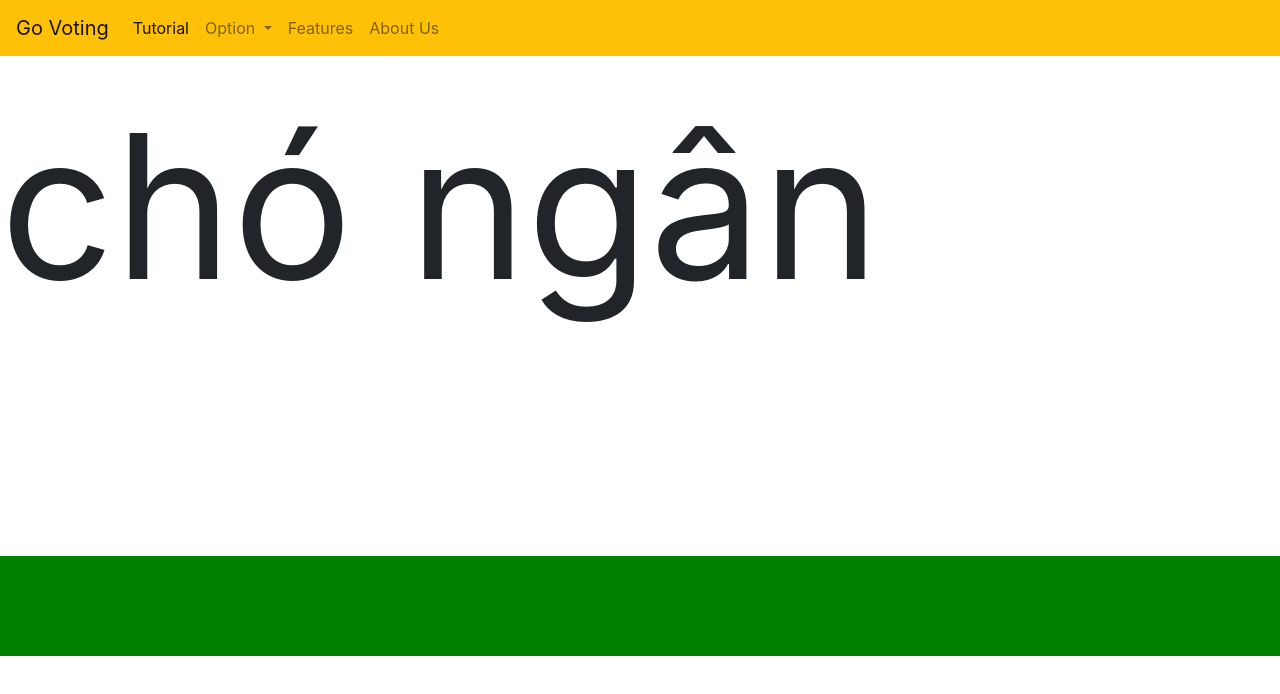
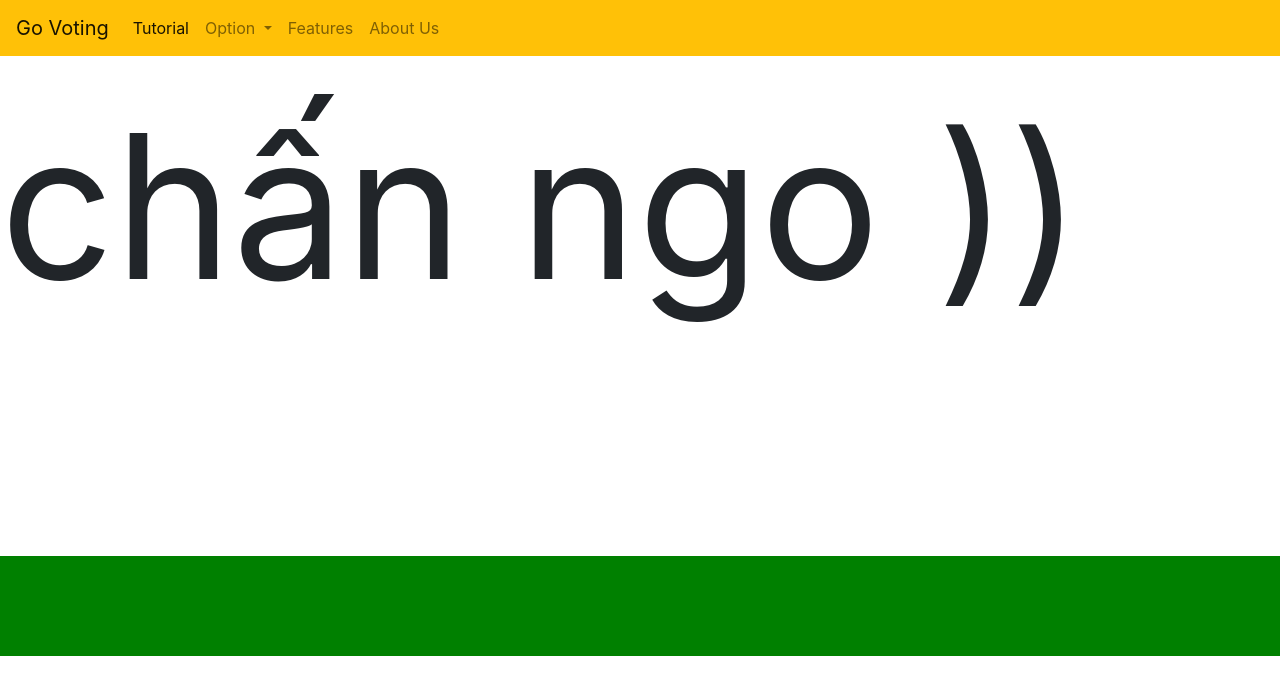
Before and after one commit to JassonDO/test, a plain HTML site: page index.html in a window 1280 px wide. Drawn offline with Linux system fonts and the light colour scheme; files whose address does not match are found by name.

Commit message:
Update index.html

```diff
--- a/index.html
+++ b/index.html
@@ -43,7 +43,7 @@
     </nav>
   </div>
   <div class="main-body">
-   chó ngân
+   <p>chấn ngo ))</p>
   </div>
   <div class="foot"></div>
 
```
